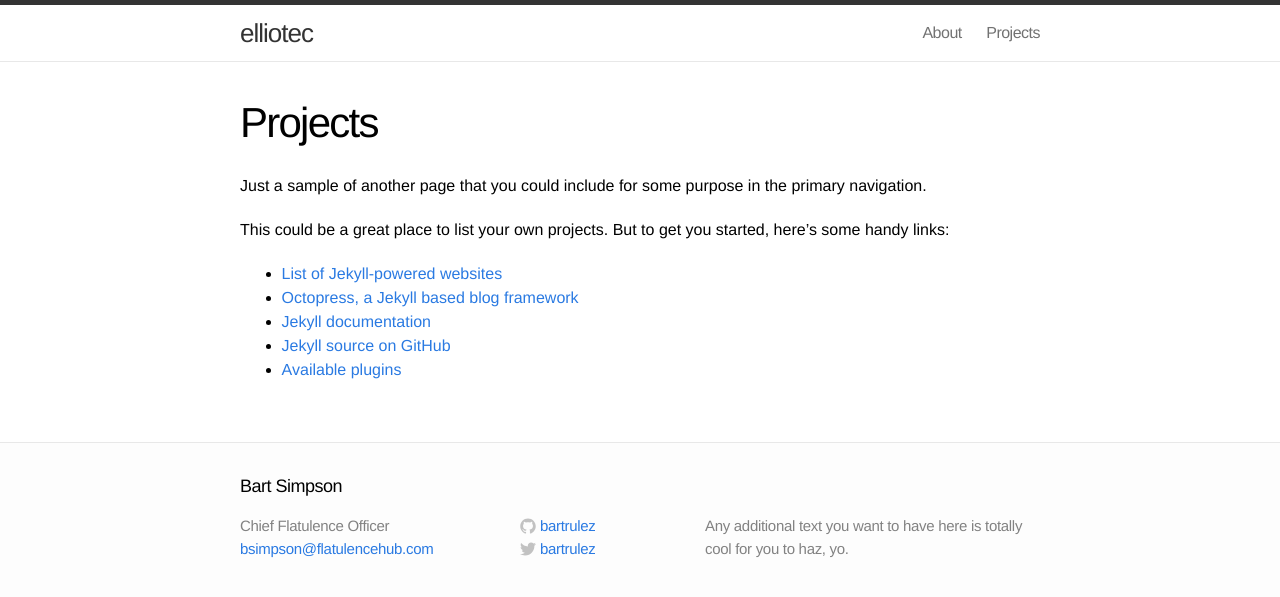
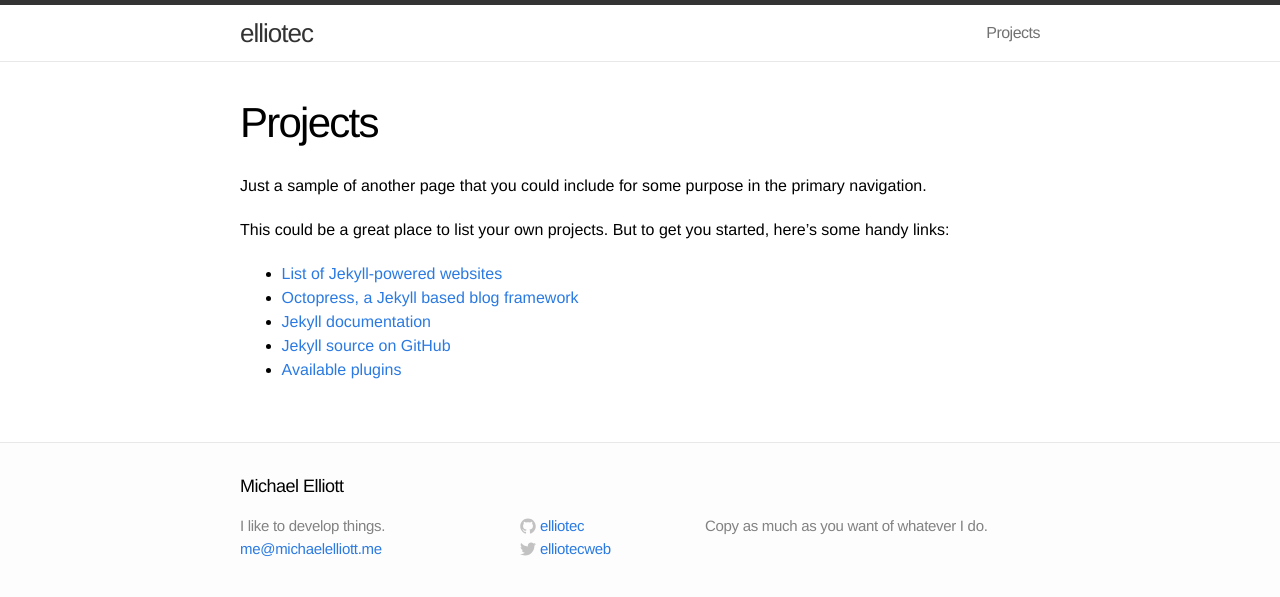
Before and after one commit to elliotec/elliotec.com, a Jekyll site: the page built from projects/index.md, in a window 1280 px wide. Shown: the top 597 px of the page. Built offline with Jekyll 4.4.1, drawn with Linux system fonts in a browser that asks for light colours; Markdown is read by kramdown in place of the engine named in the settings.

Commit message:
first post, legitimize footer

```diff
--- a/_config.yml
+++ b/_config.yml
@@ -3,3 +3,5 @@ markdown: redcarpet
 highlighter: pygments
 description: "Write an awesome description for your new site here. It will appear in your document head meta (for Google search results) and in your feed.xml site description."
 url: "http://www.michaelelliott.me"
+sass:
+    sass_dir: _sass
--- a/_includes/footer.html
+++ b/_includes/footer.html
@@ -2,19 +2,19 @@
 
   <div class="wrap">
 
-    <h2 class="footer-heading">Bart Simpson</h2>
+    <h2 class="footer-heading">Michael Elliott</h2>
 
     <div class="footer-col-1 column">
       <ul>
-        <li>Chief Flatulence Officer</li>
-        <li><a href="mailto:bsimpson@flatulencehub.com">bsimpson@flatulencehub.com</a></li>
+        <li>I like to develop things.</li>
+        <li><a href="mailto:me@michaelelliott.me">me@michaelelliott.me</a></li>
       </ul>
     </div>
 
     <div class="footer-col-2 column">
       <ul>
         <li>
-          <a href="https://github.com/yourusername">
+          <a href="https://github.com/elliotec">
             <span class="icon github">
               <svg version="1.1" class="github-icon-svg" xmlns="http://www.w3.org/2000/svg" xmlns:xlink="http://www.w3.org/1999/xlink" x="0px" y="0px"
                  viewBox="0 0 16 16" enable-background="new 0 0 16 16" xml:space="preserve">
@@ -29,11 +29,11 @@
                 c0,0.208,0.14,0.449,0.534,0.373c3.081-1.028,5.302-3.935,5.302-7.362C15.76,3.906,12.285,0.431,7.999,0.431z"/>
               </svg>
             </span>
-            <span class="username">bartrulez</span>
+            <span class="username">elliotec</span>
           </a>
         </li>
         <li>
-          <a href="https://twitter.com/yourusername">
+          <a href="https://twitter.com/elliotecweb">
             <span class="icon twitter">
               <svg version="1.1" class="twitter-icon-svg" xmlns="http://www.w3.org/2000/svg" xmlns:xlink="http://www.w3.org/1999/xlink" x="0px" y="0px"
                  viewBox="0 0 16 16" enable-background="new 0 0 16 16" xml:space="preserve">
@@ -46,14 +46,14 @@
                 c6.015,0,9.304-4.983,9.304-9.304c0-0.142-0.003-0.283-0.009-0.423C14.976,4.29,15.531,3.714,15.969,3.058z"/>
               </svg>
             </span>
-            <span class="username">bartrulez</span>
+            <span class="username">elliotecweb</span>
           </a>
         </li>
       </ul>
     </div>
 
     <div class="footer-col-3 column">
-      <p class="text">Any additional text you want to have here is totally cool for you to haz, yo.</p>
+      <p class="text">Copy as much as you want of whatever I do.</p>
     </div>
 
   </div>
--- a/_includes/header.html
+++ b/_includes/header.html
@@ -17,7 +17,6 @@
         </svg>
       </a>
       <div class="trigger">
-        <a class="page-link" href="/about">About</a>
         <a class="page-link" href="/projects">Projects</a>
       </div>
     </nav>
```
Also changed, not shown: _posts/2014-04-17-creating-this-site.md (added, +47 -0 lines), _posts/2014-04-17-welcome-to-jekyll.markdown (deleted, +0 -24 lines), about/index.md (deleted, +0 -10 lines).
